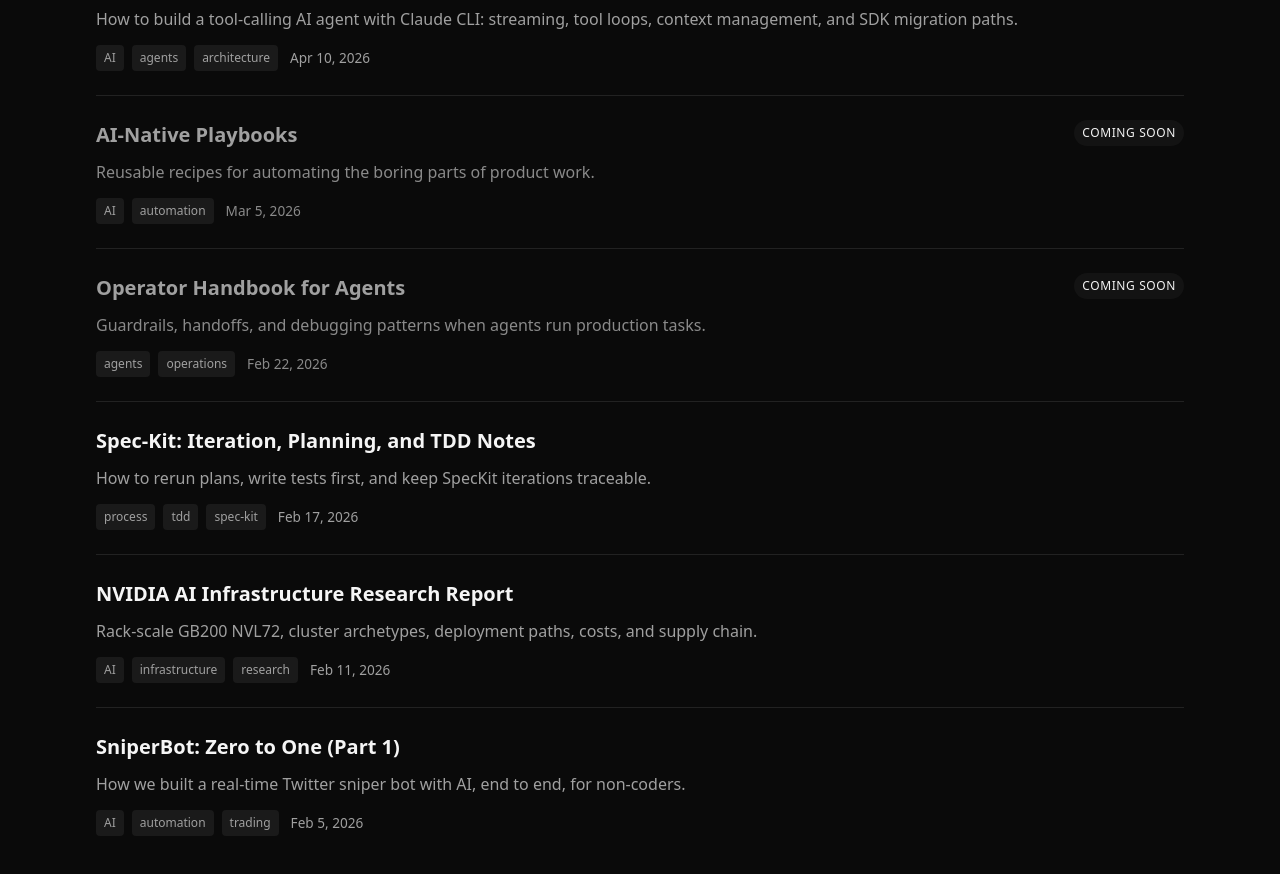
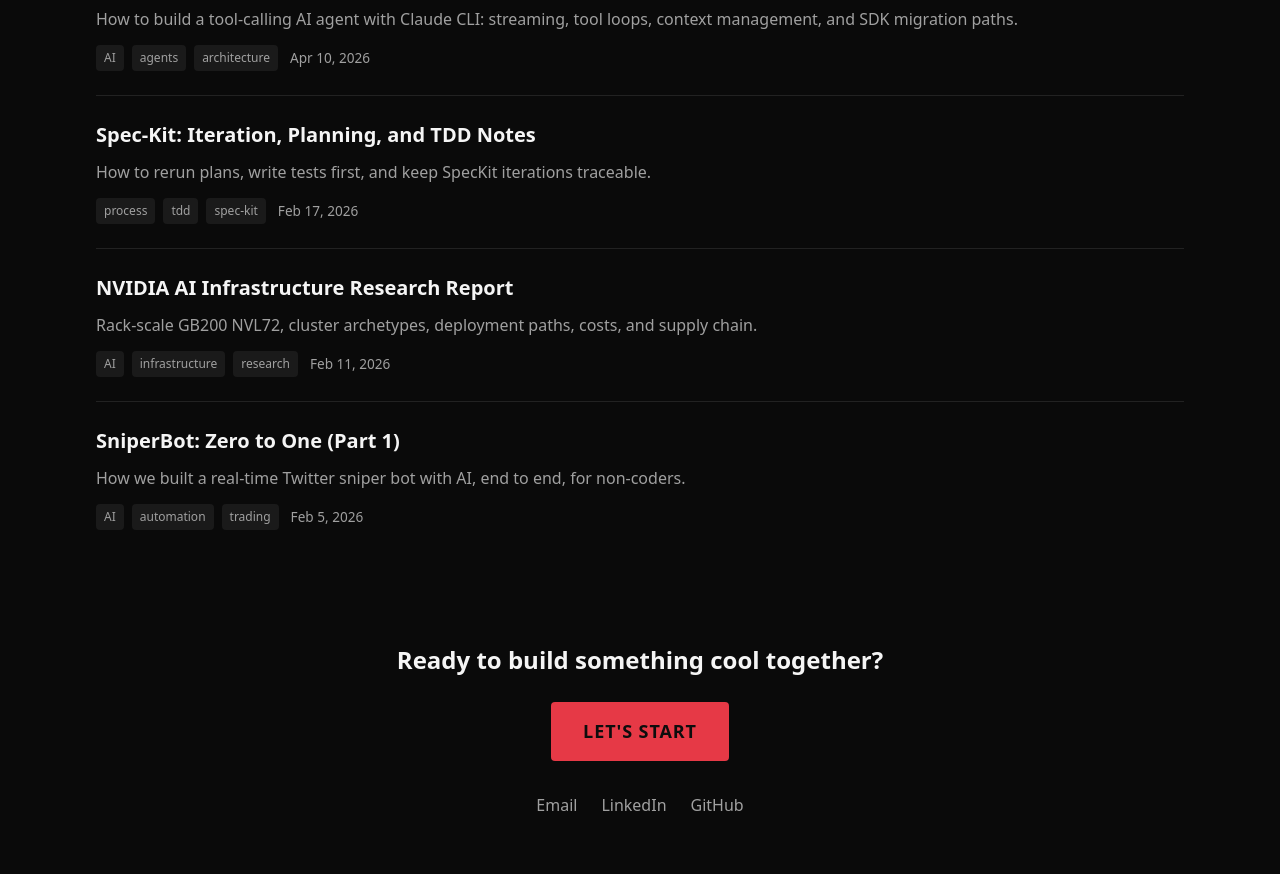
Before and after one commit to shuaiyy-ux/Personal_Web, a website built with Vite: page index.html in a window 1280 px wide. Shown: the part 1808-2682 px from the top of the page. Built offline with nearby package versions, Linux system fonts and the light colour scheme; animation ran at ten frames a second.

Commit message:
Remove coming soon articles and upcoming status logic
Deleted ai-native-playbooks and operator-handbook entries. Cleaned up
upcoming badge, inactive link styles, and muted CSS from blog/writing.

Co-Authored-By: Claude Opus 4.6 (1M context) <noreply@anthropic.com>

```diff
--- a/src/data/writing.json
+++ b/src/data/writing.json
@@ -12,32 +12,6 @@
     "url": "/blog/agent-architecture/",
     "external": false,
     "status": "published"
-  },
-  {
-    "id": "ai-native-playbooks",
-    "title": "AI-Native Playbooks",
-    "summary": "Reusable recipes for automating the boring parts of product work.",
-    "tags": [
-      "AI",
-      "automation"
-    ],
-    "publishedAt": "2026-03-05",
-    "url": "/blog/ai-native-playbooks",
-    "external": false,
-    "status": "upcoming"
-  },
-  {
-    "id": "operator-handbook",
-    "title": "Operator Handbook for Agents",
-    "summary": "Guardrails, handoffs, and debugging patterns when agents run production tasks.",
-    "tags": [
-      "agents",
-      "operations"
-    ],
-    "publishedAt": "2026-02-22",
-    "url": "/blog/operator-handbook",
-    "external": false,
-    "status": "upcoming"
   },
   {
     "id": "spec-kit",
--- a/src/sections/writing.ts
+++ b/src/sections/writing.ts
@@ -8,7 +8,7 @@ export interface WritingItem {
   publishedAt?: string;
   url: string;
   external: boolean;
-  status?: 'published' | 'upcoming';
+  status?: 'published';
 }
 
 export function renderWriting(): string {
@@ -29,26 +29,20 @@ export function renderWritingList(items: WritingItem[]): string {
   }
 
   const sorted = sortByPublished(items);
-  const latestPublishedId = sorted.find((item) => (item.status ?? 'published') === 'published')?.id;
+  const latestPublishedId = sorted[0]?.id;
   const itemsHtml = sorted.map((item) => renderWritingItem(item, item.id === latestPublishedId)).join('');
   return `<div class="writing__list">${itemsHtml}</div>`;
 }
 
 function renderWritingItem(item: WritingItem, isLatest: boolean): string {
-  const status = item.status ?? 'published';
-  const isPublished = status === 'published';
   const badges: string[] = [];
 
-  if (!isPublished) {
-    badges.push('<span class="writing-item__badge">Coming soon</span>');
-  }
-  if (isPublished && isLatest) {
+  if (isLatest) {
     badges.push('<span class="writing-item__badge writing-item__badge--latest">Latest</span>');
   }
 
   const title = `<h3 class="writing-item__title">${item.title}</h3>`;
-  const titleBlock = isPublished
-    ? `
+  const titleBlock = `
         <a
           class="writing-item__link"
           href="${item.url}"
@@ -56,11 +50,10 @@ function renderWritingItem(item: WritingItem, isLatest: boolean): string {
         >
           ${title}
         </a>
-      `
-    : `<div class="writing-item__link writing-item__link--inactive" aria-disabled="true">${title}</div>`;
+      `;
 
   return `
-    <article class="writing-item ${!isPublished ? 'writing-item--upcoming' : ''}">
+    <article class="writing-item">
       <div class="writing-item__top">
         ${titleBlock}
         ${badges.join('')}
--- a/src/styles/writing.css
+++ b/src/styles/writing.css
@@ -46,20 +46,9 @@
   margin-bottom: var(--space-2);
 }
 
-.writing-item__link--inactive {
-  display: inline-block;
-  margin-bottom: var(--space-2);
-  text-decoration: none;
-  cursor: not-allowed;
-}
-
 .writing-item__link:hover .writing-item__title,
 .writing-item__link:focus-visible .writing-item__title {
   color: var(--color-accent);
-}
-
-.writing-item__link--inactive .writing-item__title {
-  color: var(--color-fg-muted);
 }
 
 .writing-item__title {
@@ -74,10 +63,6 @@
   color: var(--color-fg-muted);
   line-height: var(--line-height-relaxed);
   margin-bottom: var(--space-3);
-}
-
-.writing-item--upcoming .writing-item__summary {
-  color: var(--color-fg-subtle, var(--color-fg-muted));
 }
 
 .writing-item__meta {
@@ -105,10 +90,6 @@
   color: var(--color-fg-muted);
 }
 
-.writing-item--upcoming .writing-item__date {
-  color: var(--color-fg-subtle, var(--color-fg-muted));
-}
-
 .writing-item__badge {
   display: inline-flex;
   align-items: center;
@@ -121,10 +102,6 @@
   letter-spacing: var(--letter-spacing-wide);
   text-transform: uppercase;
   white-space: nowrap;
-}
-
-.writing-item--upcoming .writing-item__badge {
-  background: rgba(255, 255, 255, 0.04);
 }
 
 .writing-item__badge--latest {
```
Also changed, not shown: src/blog.ts (+2 -6 lines).
